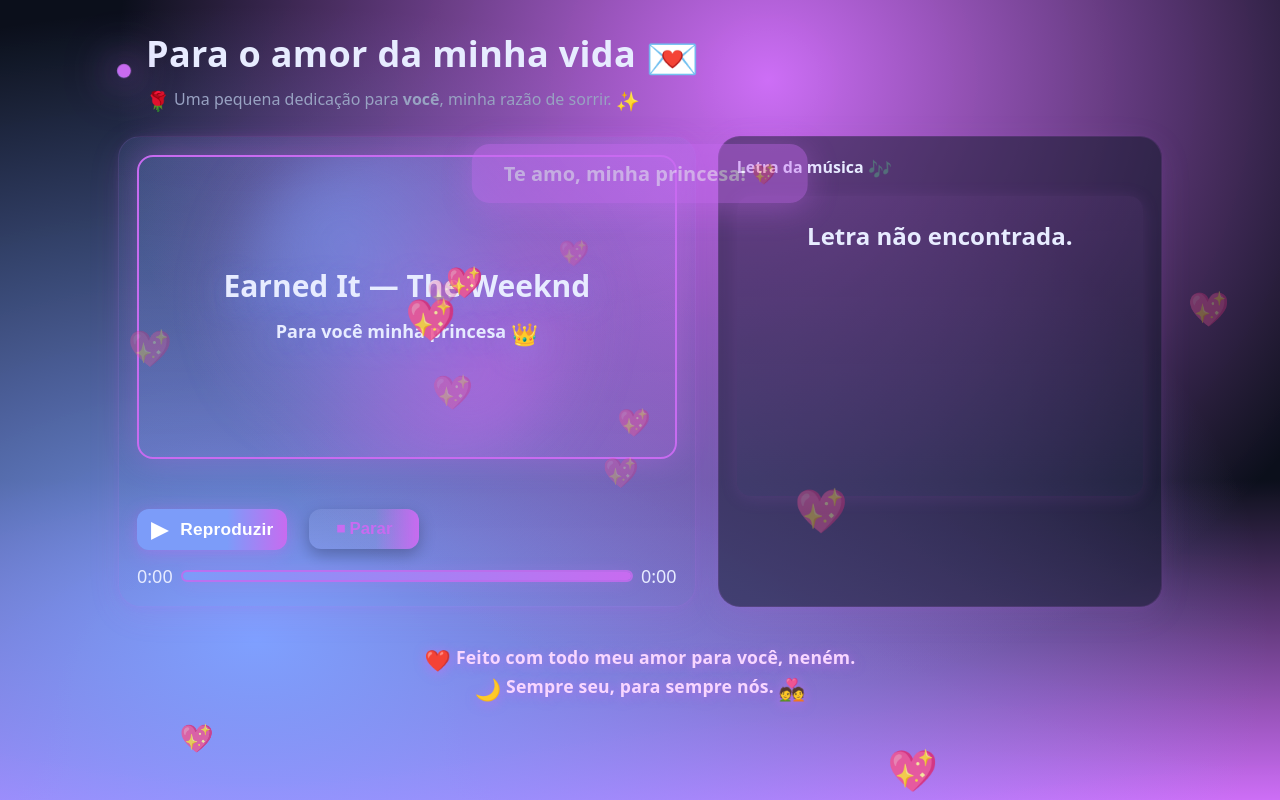
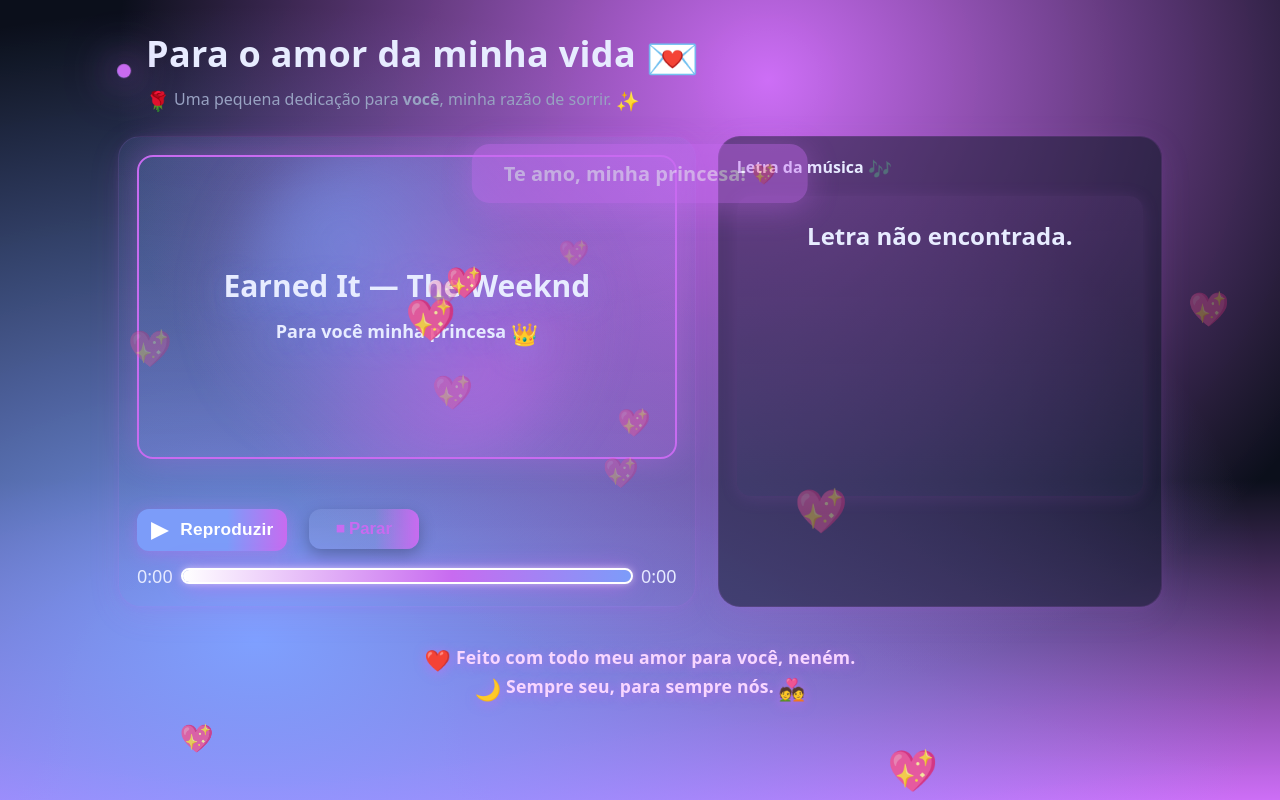
Before and after one commit to ThomyThom/lyrics-for-my-princess, a plain HTML site: page index.html in a window 1280 px wide. Drawn offline with Linux system fonts and the light colour scheme; no server answers.

Commit message:
Add files via upload

```diff
--- a/src/style.css
+++ b/src/style.css
@@ -75,19 +75,19 @@ button:hover, .file-label-btn:hover { transform: translateY(-2px); box-shadow: 0
 
 .seek { display: grid; grid-template-columns: auto 1fr auto; gap: 10px; align-items: center; }
 .bar {
-    height: 8px;
+    height: 12px;
     border-radius: 999px;
-    background: linear-gradient(90deg, #7c9cf9 0%, #c86bf0 100%);
+    background: linear-gradient(90deg, #fff 0%, #c86bf0 60%, #7c9cf9 100%);
     position: relative;
-    outline: 2px solid #c86bf0cc;
+    outline: 2.5px solid #fff;
     cursor: pointer;
-    transition: height 0.2s cubic-bezier(0.4, 0, 0.2, 1), background 0.2s;
-    box-shadow: 0 2px 16px #c86bf055;
+    transition: height 0.2s cubic-bezier(0.4, 0, 0.2, 1), background 0.2s, outline 0.2s;
+    box-shadow: 0 2px 24px #c86bf0cc, 0 0 8px #fff;
 }
 .bar:hover {
-    height: 12px;
-    background: linear-gradient(90deg, #c86bf0 0%, #7c9cf9 100%);
-    outline: 2.5px solid #fff;
+    height: 16px;
+    background: linear-gradient(90deg, #c86bf0 0%, #fff 100%);
+    outline: 3px solid #fff;
 }
 
 .fill {
@@ -96,7 +96,7 @@ button:hover, .file-label-btn:hover { transform: translateY(-2px); box-shadow: 0
     width: 0%;
     border-radius: 999px;
     background: linear-gradient(90deg, #fff 0%, #c86bf0 100%);
-    box-shadow: 0 0 24px #c86bf0cc, 0 0 8px #fff;
+    box-shadow: 0 0 32px #fff, 0 0 16px #c86bf0cc;
     transition: width 0.1s linear, background 0.2s;
     z-index: 2;
 }
@@ -338,7 +338,9 @@ a { color: #cbd6ff }
     outline: none;
 }
 #playpause:active {
-    transform: scale(0.97);
+    /* Suaviza o efeito de pressionar */
+    transform: scale(0.96);
+    transition: transform 0.22s cubic-bezier(.4,0,.2,1);
 }
 
 /* Botão stop mais fluido */
@@ -368,6 +370,13 @@ a { color: #cbd6ff }
     align-items: center;
     justify-content: center;
     gap: 0.5em;
+    /* Suaviza a animação de clique */
+    transition:
+        background 0.22s,
+        color 0.18s,
+        transform 0.22s cubic-bezier(.4,0,.2,1),
+        box-shadow .22s;
+    will-change: transform;
 }
 
 #playpause .icon, #stop .icon {
@@ -395,5 +404,4 @@ body, .container, .header, .dot, h1, .sub, .card, .player, .cover, .ring, .tiny,
     -webkit-user-select: none;
     -ms-user-select: none;
     -moz-user-select: none;
-
 }
```
